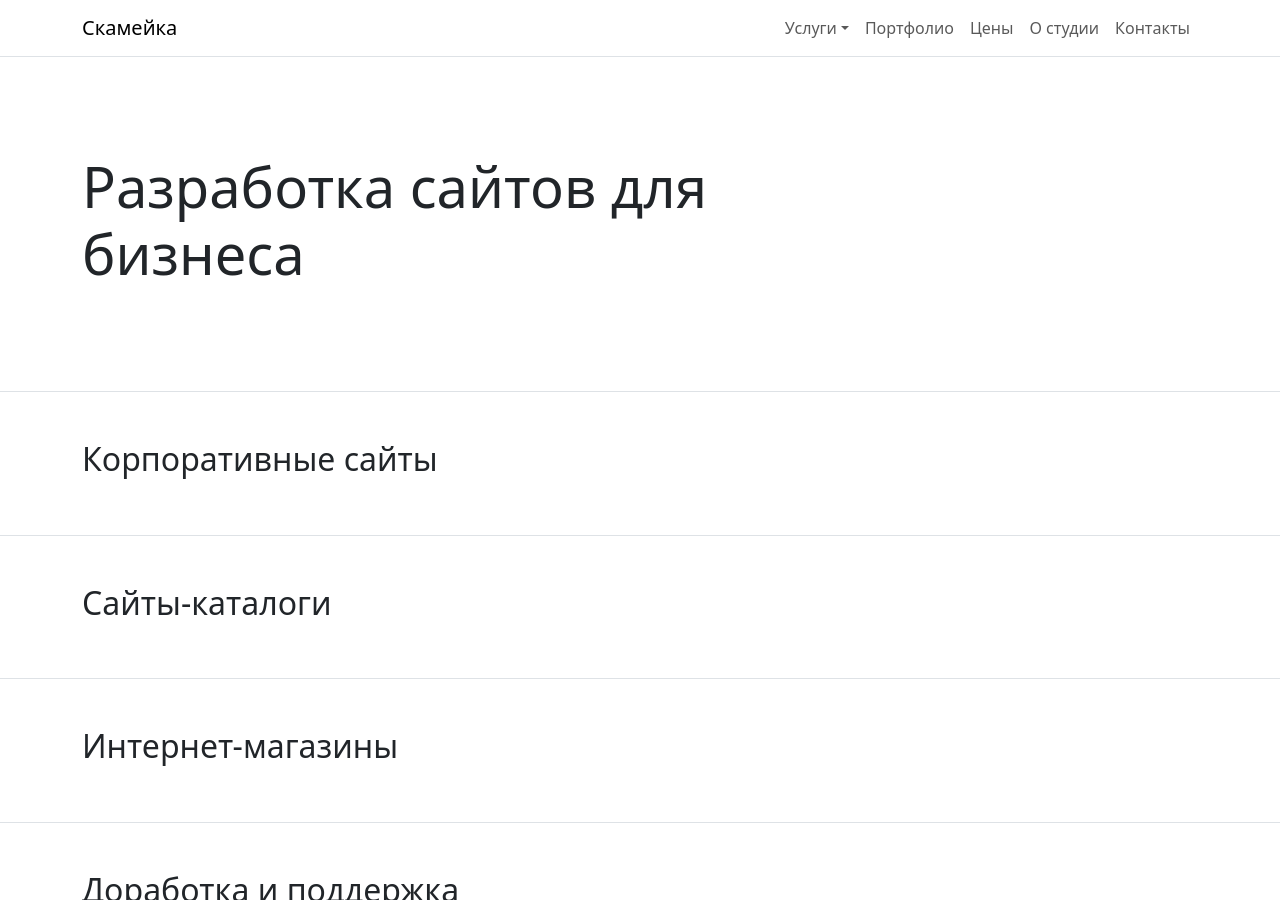
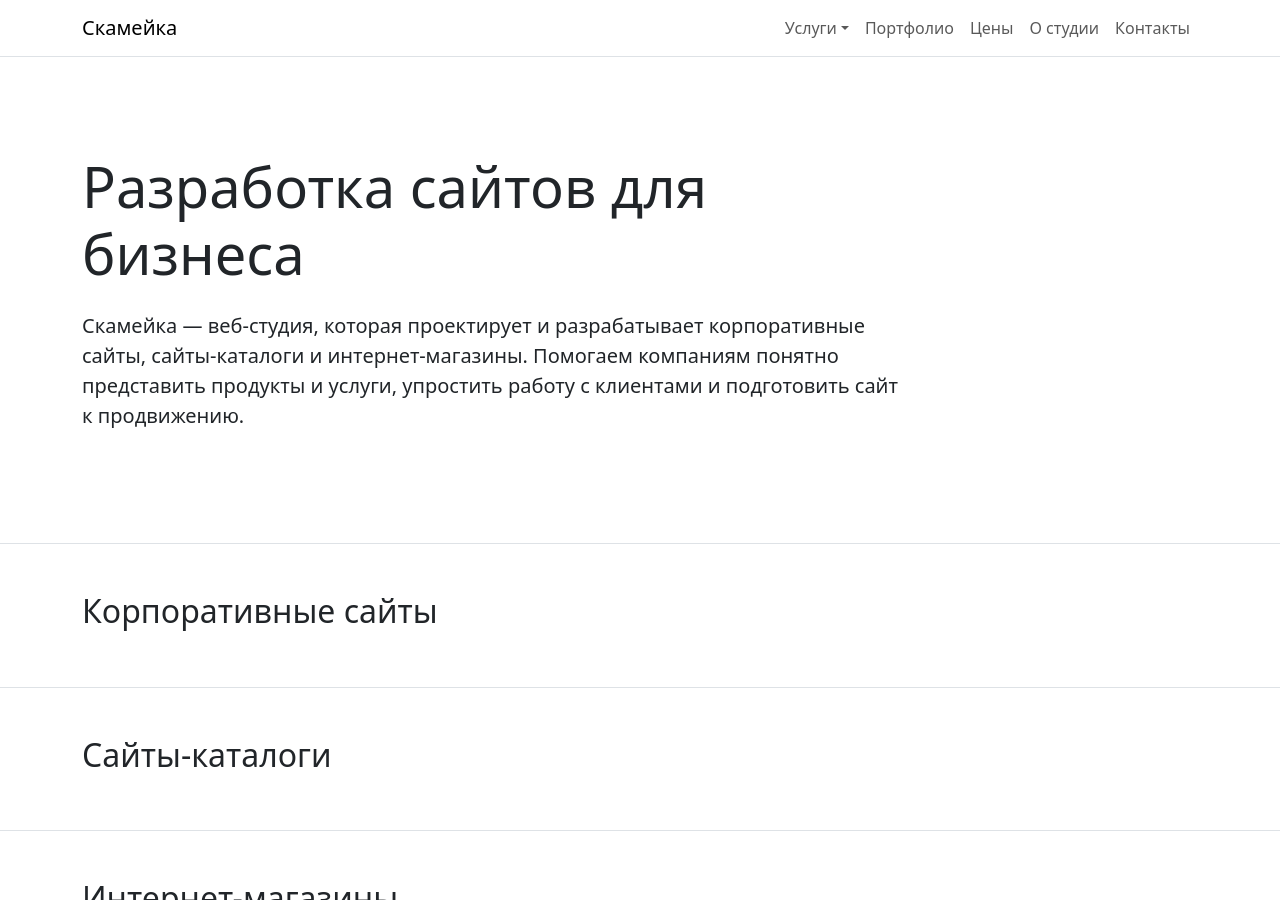
Before and after one commit to Pavel969188/studua, a Jekyll site: the page built from index.html, in a window 1280 px wide and 900 px high. Built offline with Jekyll 4.4.1, drawn with Linux system fonts in a browser that asks for light colours.

```diff
--- a/index.html
+++ b/index.html
@@ -1,7 +1,13 @@
 ---
 layout: home
-title: "Разработка и создание сайтов для бизнеса — [Название студии]"
+title: "Разработка и создание сайтов для бизнеса — Скамейка"
 h1: "Разработка сайтов для бизнеса"
+lead: "Скамейка — веб-студия, которая проектирует и разрабатывает корпоративные сайты, сайты-каталоги и интернет-магазины. Помогаем компаниям понятно представить продукты и услуги, упростить работу с клиентами и подготовить сайт к продвижению."
+hero_primary_label: "Обсудить проект"
+hero_primary_url: "/kontakty/"
+hero_secondary_label: "Посмотреть работы"
+hero_secondary_url: "/portfolio/"
+hero_audience: "Производители · Поставщики · Компании со сложными услугами · Бизнес для бизнеса (B2B — business-to-business, «бизнес для бизнеса»)"
 sections:
   - id: corporate
     title: "Корпоративные сайты"
```
